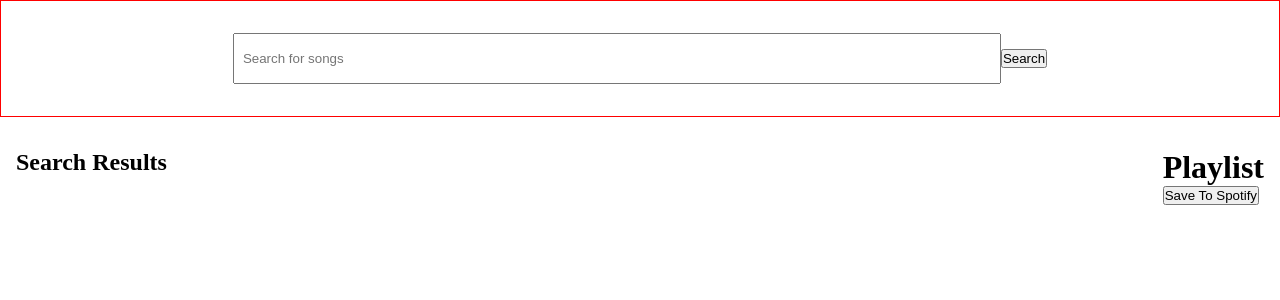
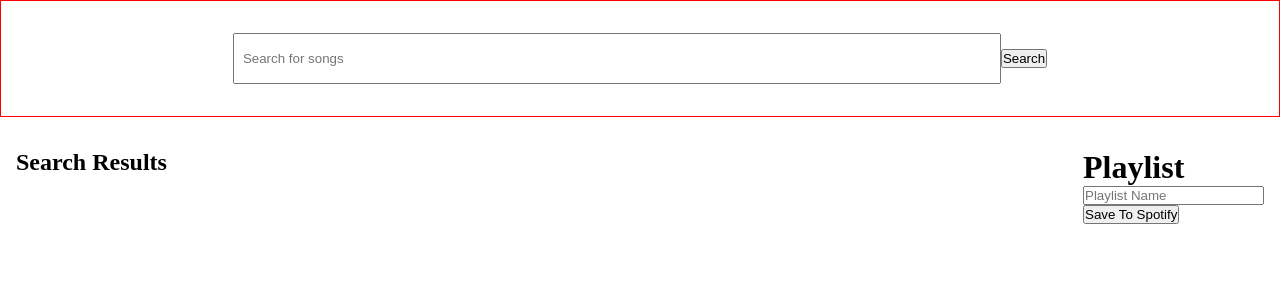
Before and after one commit to ringtho/jammming, a React (Create React App) app: page / in a window 1280 px wide. Shown: the top 300 px of the page. Built offline with nearby package versions, Linux system fonts and the light colour scheme.

Commit message:
Feat: Added a playlist Name feature

```diff
--- a/src/App.js
+++ b/src/App.js
@@ -6,6 +6,7 @@ import Playlist from './components/Playlist/Playlist'
 function App() {
   const [results, setResults] = useState([])
   const [playlist, setPlaylist] = useState([])
+  const [playlistName, setPlaylistName] = useState('')
 
   const addToPlaylist = (song) => {
     if (!playlist.includes(song)) {
@@ -34,6 +35,8 @@ function App() {
           playlist={playlist}
           alterFunction={removeFromPlaylist}
           text="Remove"
+          playlistName={playlistName}
+          setPlaylistName={setPlaylistName}
         />
       </main>
     </div>
--- a/src/components/Playlist/Playlist.jsx
+++ b/src/components/Playlist/Playlist.jsx
@@ -1,8 +1,9 @@
 import React from 'react'
 import './Playlist.scss'
 import Track from '../Track/Track'
+import PlaylistName from '../PlaylistName/PlaylistName'
 
-const Playlist = ({ playlist, alterFunction, text }) => {
+const Playlist = ({ playlist, alterFunction, text, playlistName, setPlaylistName }) => {
   const playlistArr = playlist.map((track) => {
     return (
       <li key={`Track ${track.id}`}>
@@ -14,6 +15,10 @@ const Playlist = ({ playlist, alterFunction, text }) => {
   return (
     <div>
       <h1>Playlist</h1>
+      <PlaylistName
+        playlistName={playlistName}
+        setPlaylistName={setPlaylistName}
+      />
       <ul>{playlistArr}</ul>
       <button>Save To Spotify</button>
     </div>
--- /dev/null
+++ b/src/components/PlaylistName/PlaylistName.jsx
@@ -0,0 +1,16 @@
+import React from 'react'
+
+const PlaylistName = ({ playlistName, setPlaylistName}) => {
+  return (
+    <div>
+        <input
+            type='text' value={playlistName}
+            onChange={(e) => setPlaylistName(e.target.value)}
+            placeholder='Playlist Name'
+            aria-label='Playlist Name'
+        />
+    </div>
+  )
+}
+
+export default PlaylistName
```
Also changed, not shown: src/components/PlaylistName/PlaylistName.scss (added).
